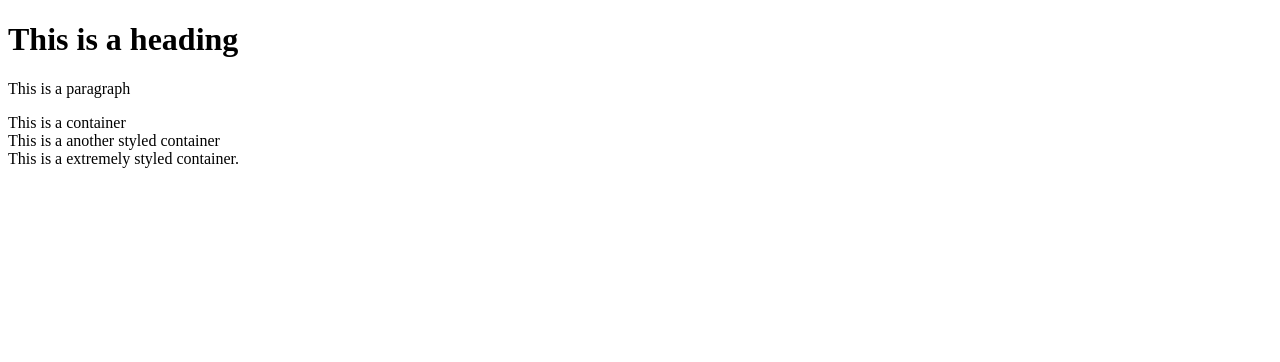
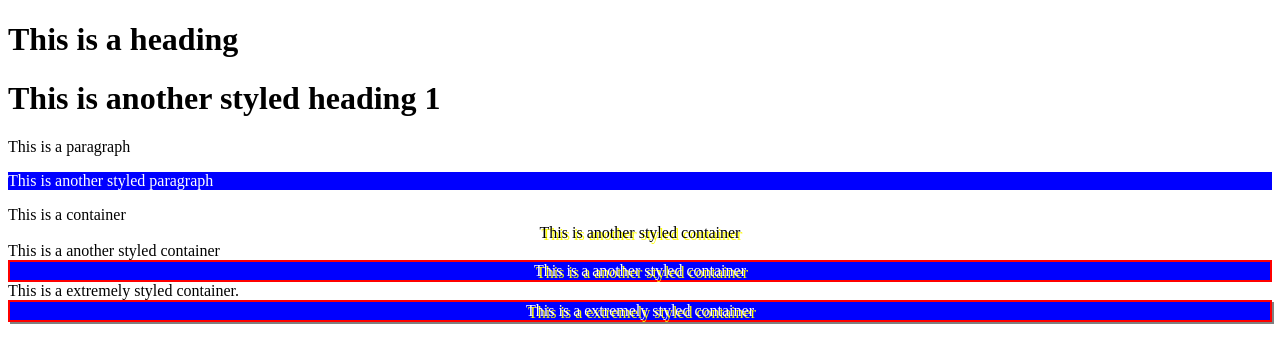
Before and after one commit to JennSam-a/WebDev25-26, a plain HTML site: page WDLesson2_2Practical/index.html in a window 1280 px wide. Drawn offline with Linux system fonts and the light colour scheme.

Commit message:
Lesson2.2

```diff
--- a/WDLesson2_2Practical/index.html
+++ b/WDLesson2_2Practical/index.html
@@ -14,23 +14,23 @@
     <h1>This is a heading</h1>
     <!-- Challenge 1: Create another heading 1 with the text "This is another styled heading 1."
          Add a class of "highlight" to the heading 1
-    -->
+    --><h1>This is another styled heading 1</h1>
     <p> This is a paragraph </p>
     <!-- Challenge 2: Create another paragraph with the text "This is another styled paragraph."
          Add a class of "info" to the paragraph
-    -->
+    --><p class="info">This is another styled paragraph</p>
 
     <div> This is a container </div>
     <!-- Challenge 3: Create another container with the text "This is another styled container."
          Add a class of "special" to the container
-    -->
+    --><div class="special">This is another styled container</div>
 
     <!-- Challenge 4: Give the container below a class of info, highlight and special-->
     <div> This is a another styled container </div>
-
+     <div class="info highlight special">This is a another styled container</div>
     <!-- Challenge Bonus: Give the container below a class of info, highlight, special and shadow-->
     <div> This is a extremely styled container. </div>
-
+    <div class="info highlight special shadow">This is a extremely styled container</div>
     <!-- All other Challenges are in style.css -->
   </body>
 </html>
--- a/WDLesson2_2Practical/style.css
+++ b/WDLesson2_2Practical/style.css
@@ -6,15 +6,28 @@
 */
 
 /* Challenge 5: Change the family of all elements to Arial */
-
+{
+  font-family:Arial, sans-serif;
+}
 /* Challenge 6: Change the background color to blue, the color of the text to white for all elements
 with a class of "info" */
-
+.info{
+  background-color: blue;
+  color:white;
+}
 /* Challenge 7: Add a border of 2px solid red for all elements with a class of "highlight" */
-
+.highlight{
+  border:2px solid red;
+}
 /* Challenge 8: Align the text in the center and drop a shadow on the text of 2px 2px yellow  for
 all elements with a class of "special"
 */
-
+.special{
+  text-align: center;
+  text-shadow: 2px 2px yellow;
+}
 /* Challenge Bonus: Create a CSS rule for a class named "shadow".
 Apply a shadow to the box around the elements that is 2px 2px  gray. */
+.shadow{
+  box-shadow: 2px 2px gray;
+}
```
